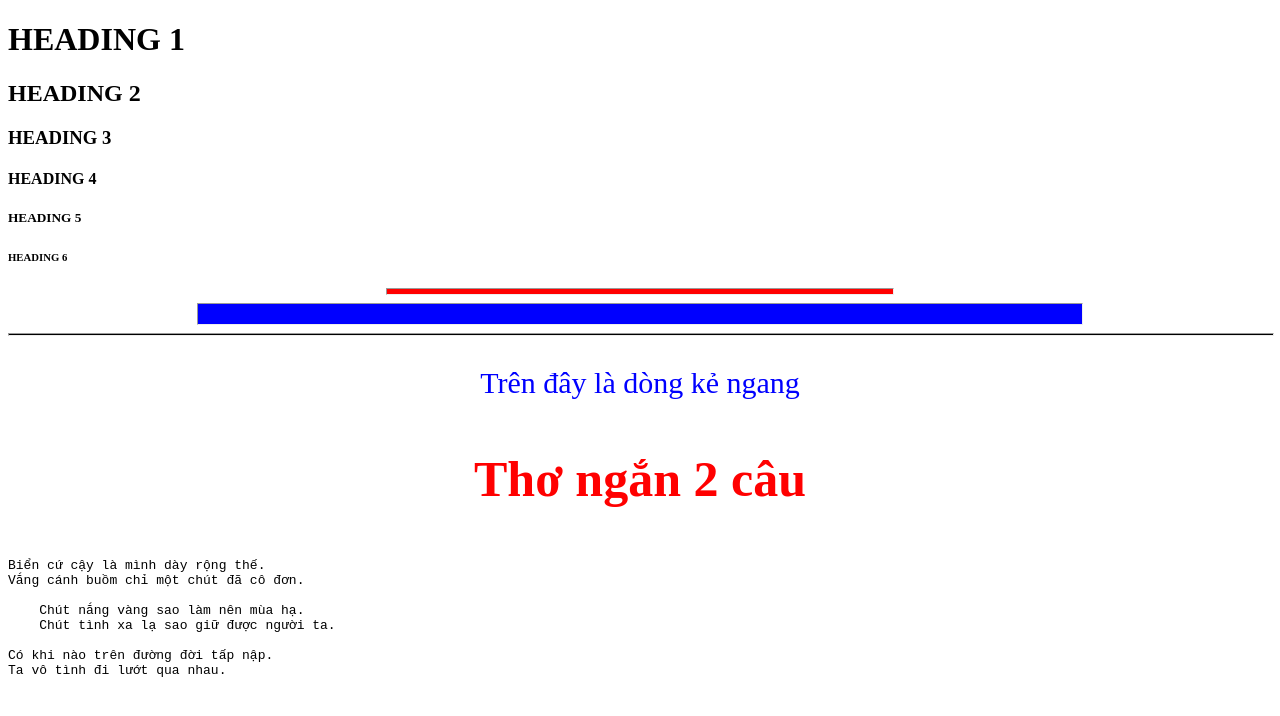
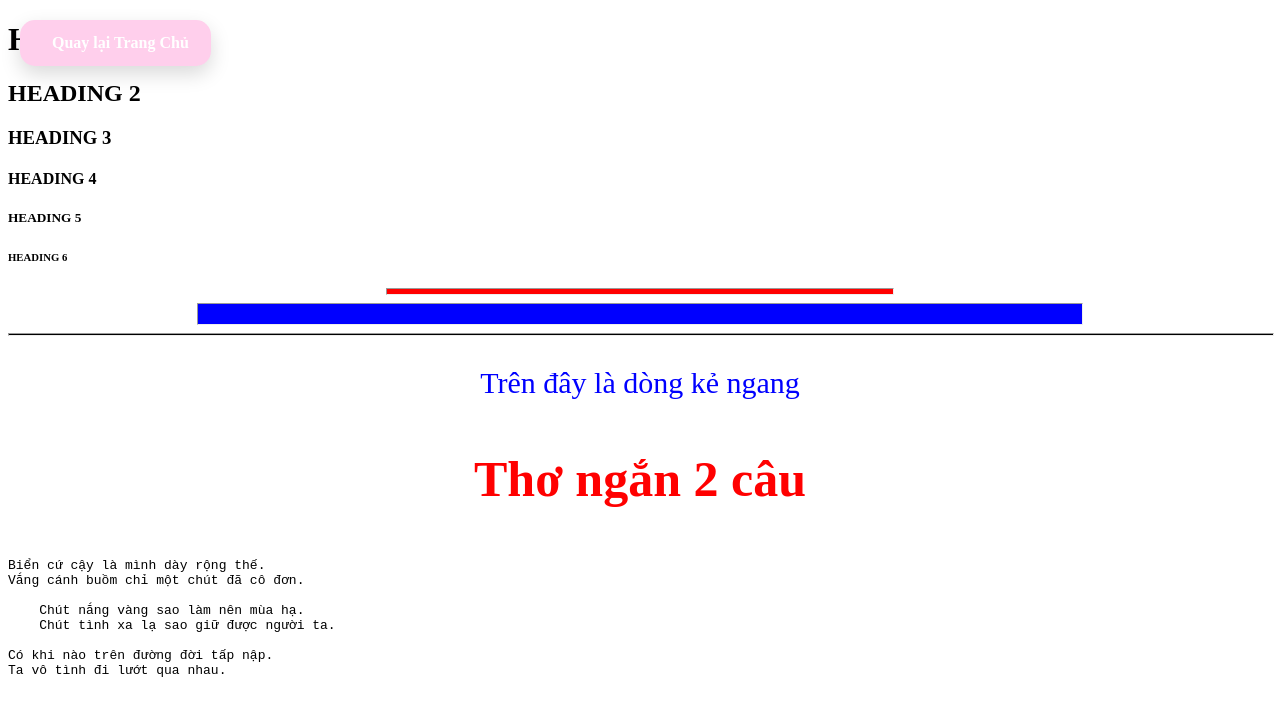
Before and after one commit to KhaTran1806/khalmhnther, a plain HTML site: page index.html in a window 1280 px wide. Drawn offline with Linux system fonts and the light colour scheme.

Commit message:
Update index.html

```diff
--- a/index.html
+++ b/index.html
@@ -4,8 +4,34 @@
         <meta charset="utf-8">
         <meta name="viewport" content="width=device-width, initial-scale=1.0">
         <title>VI DU 2</title>
+        <style>
+            .back-btn{
+    position:fixed;
+    top:20px;
+    left:20px;
+
+    background:#ffcfec;
+    color:#fff;
+    text-decoration:none;
+
+    padding:14px 22px;
+    border-radius:15px;
+
+    display:flex;
+    align-items:center;
+    gap:10px;
+
+    font-weight:600;
+
+    box-shadow:0 8px 20px rgba(0,0,0,.15);
+}
+        </style>
     </head>
     <body>
+        <a href="https://khatran1806.github.io/khartran1806/" class="back-btn">
+    <i class="fa-solid fa-arrow-left"></i>
+    Quay lại Trang Chủ
+</a>
         <h1>HEADING 1 </h1>
         <h2>HEADING 2 </h2>
         <h3>HEADING 3 </h3>
```
